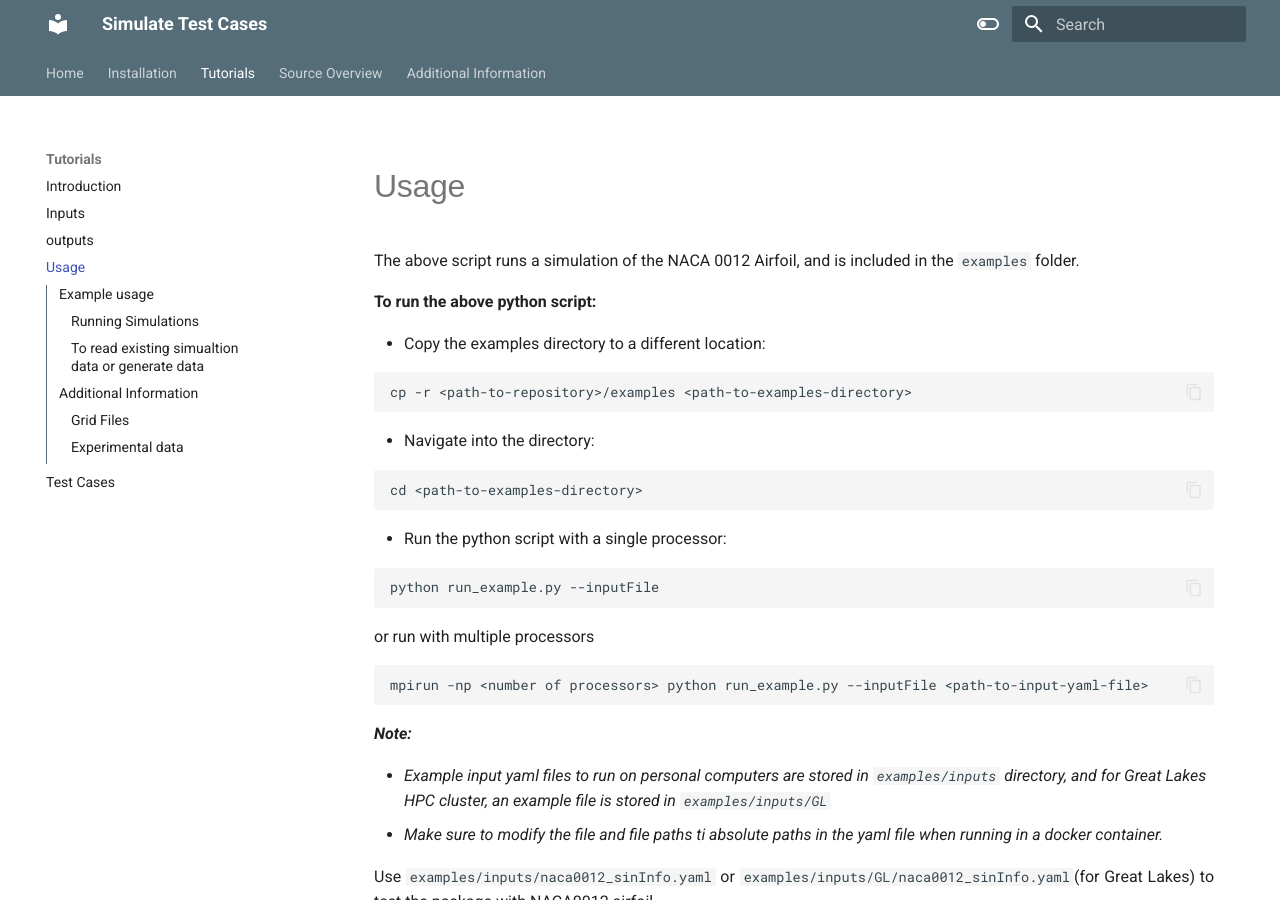
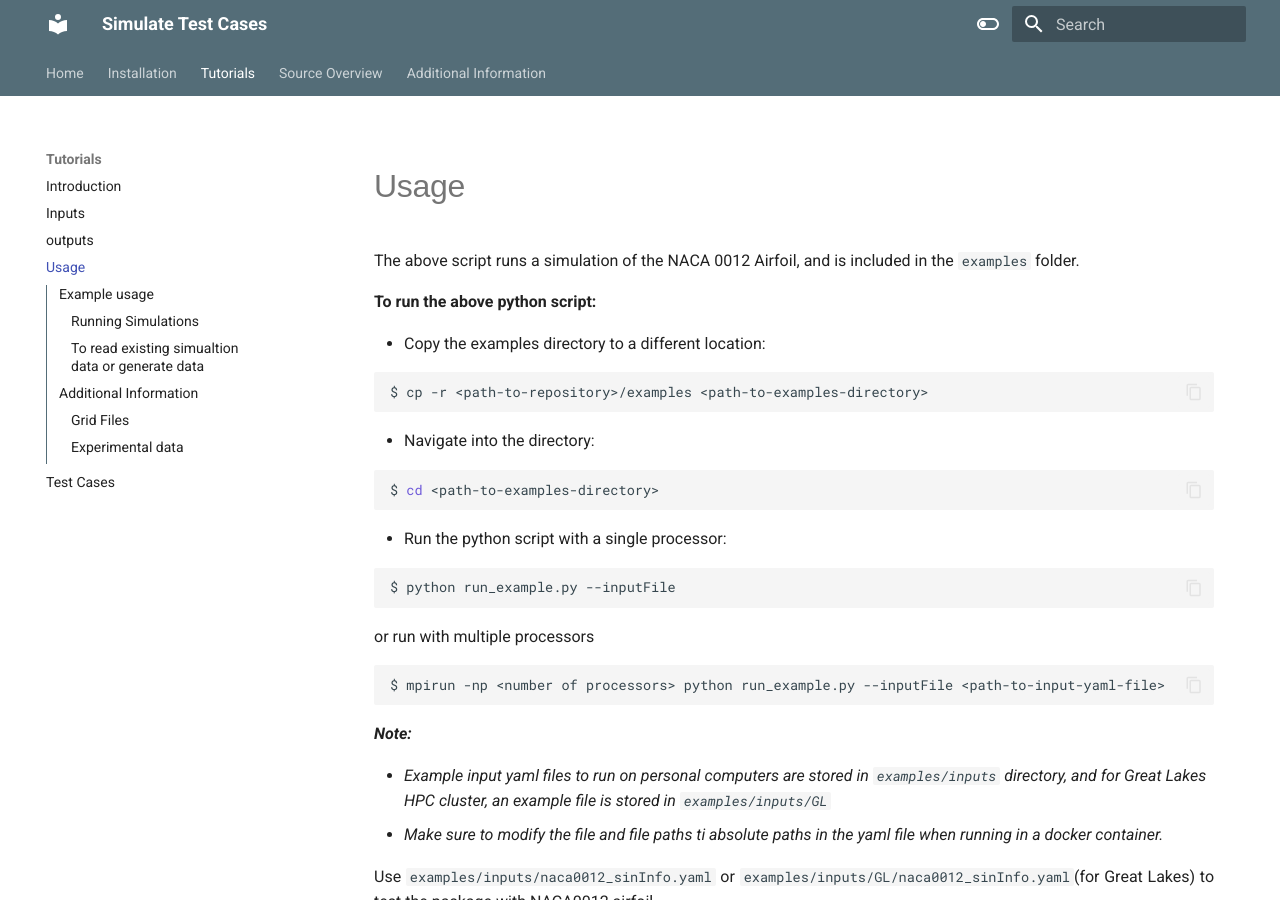
Before and after one commit to gorodetsky-umich/mdss, an MkDocs documentation site: the page built from docs/tutorials/usage.md, in a window 1280 px wide and 900 px high. Built offline with MkDocs 1.6.1 and Material for MkDocs 9.7.7, drawn with Linux system fonts in a browser that asks for light colours.

Commit message:
Added minor update to docs

````diff
--- a/docs/tutorials/usage.md
+++ b/docs/tutorials/usage.md
@@ -6,26 +6,26 @@ The above script runs a simulation of the NACA 0012 Airfoil, and is included in
 
 - Copy the examples directory to a different location:
 
-```
-cp -r <path-to-repository>/examples <path-to-examples-directory>
+```bash
+$ cp -r <path-to-repository>/examples <path-to-examples-directory>
 ```
 
 - Navigate into the directory:
 
-```
-cd <path-to-examples-directory>
+```bash
+$ cd <path-to-examples-directory>
 ```
 
 - Run the python script with a single processor:
 
-```
-python run_example.py --inputFile
+```bash
+$ python run_example.py --inputFile
 ```
 
 or run with multiple processors
 
- ```
- mpirun -np <number of processors> python run_example.py --inputFile <path-to-input-yaml-file>
+ ```bash
+ $ mpirun -np <number of processors> python run_example.py --inputFile <path-to-input-yaml-file>
  ```
 
 **_Note:_**
````
Also changed, not shown: docs/installation.md (+1 -1 lines), docs/tutorials/inputs.md (+1 -1 lines), requirements.txt (+1 -8 lines).
